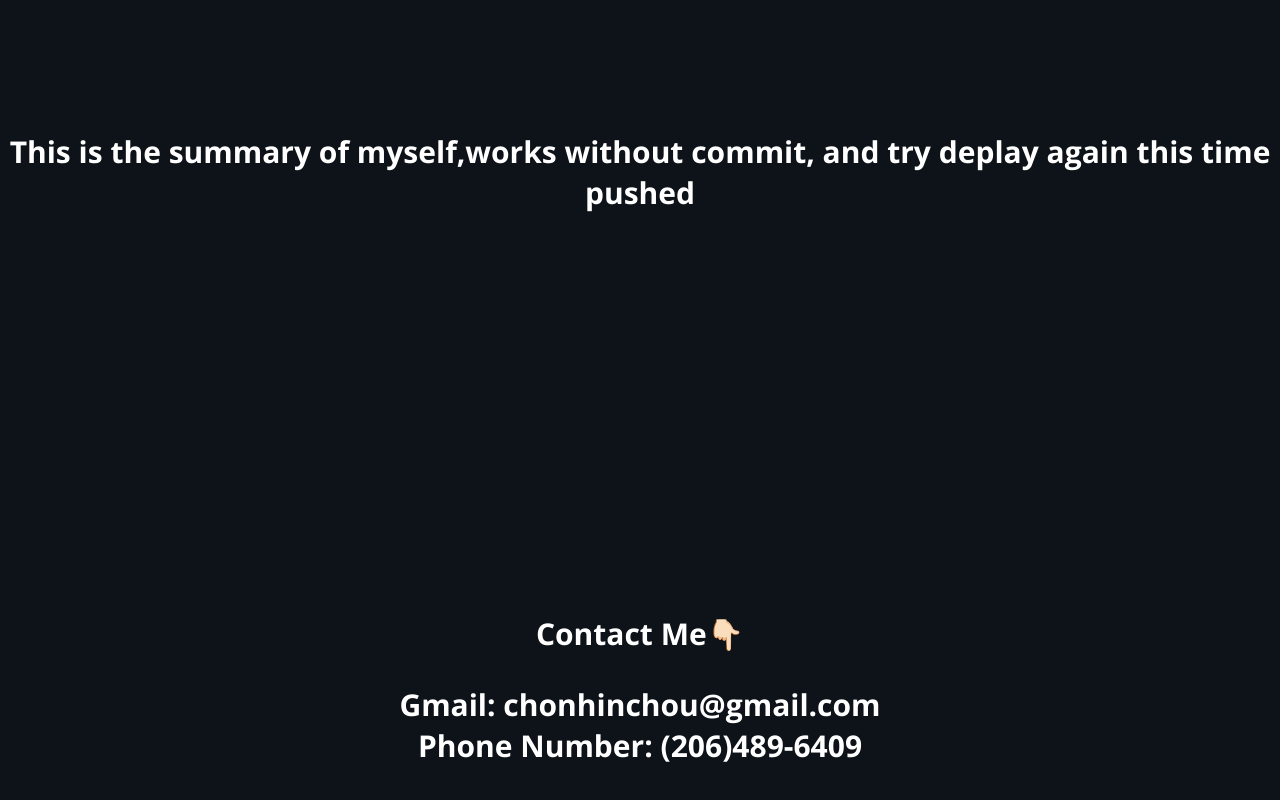
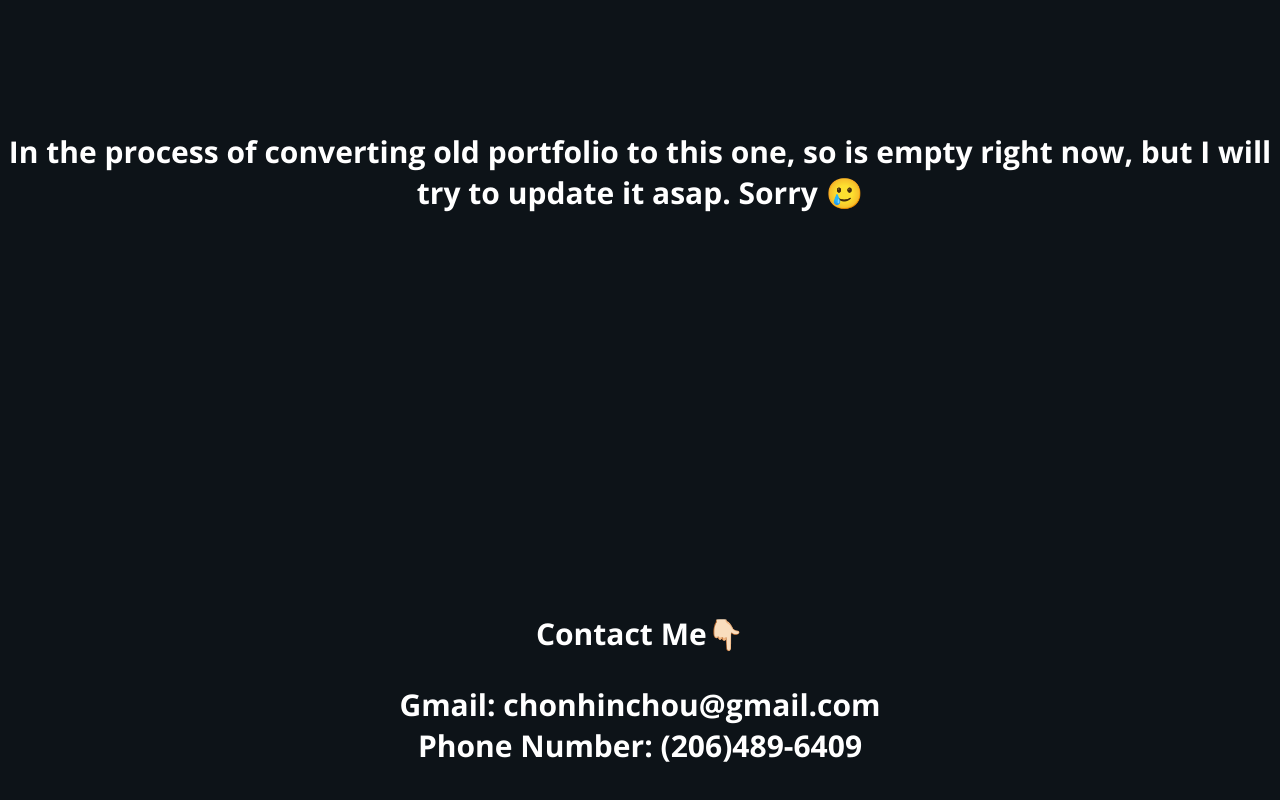
Before and after one commit to RitsuCloud/RitsuCloud.github.io, a React (Create React App) app: page / in a window 1280 px wide. Shown: the part 3077-3877 px from the top of the page. Built offline with nearby package versions, Linux system fonts and the light colour scheme.

Commit message:
changed summary msg

```diff
--- a/src/App.js
+++ b/src/App.js
@@ -33,7 +33,7 @@ export default function App() {
 function Summary(){
   return(
     <div className='summary-container hidden'>
-      <div className='sunmmary'>This is the summary of myself,works without commit, and try deplay again this time pushed</div>
+      <div className='sunmmary'>In the process of converting old portfolio to this one, so is empty right now, but I will try to update it asap. Sorry 🥲</div>
     </div>
   );
 }
```
